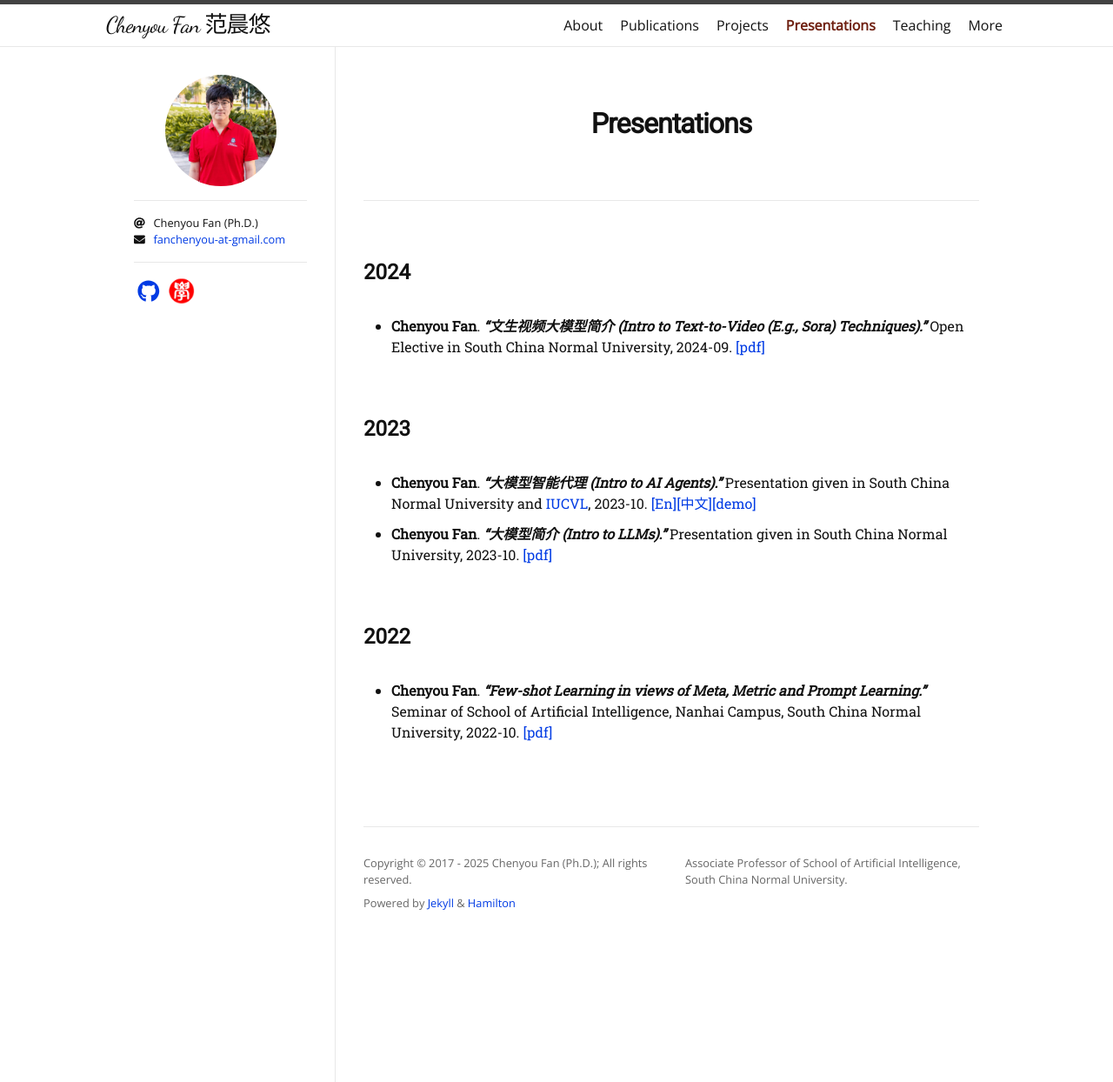
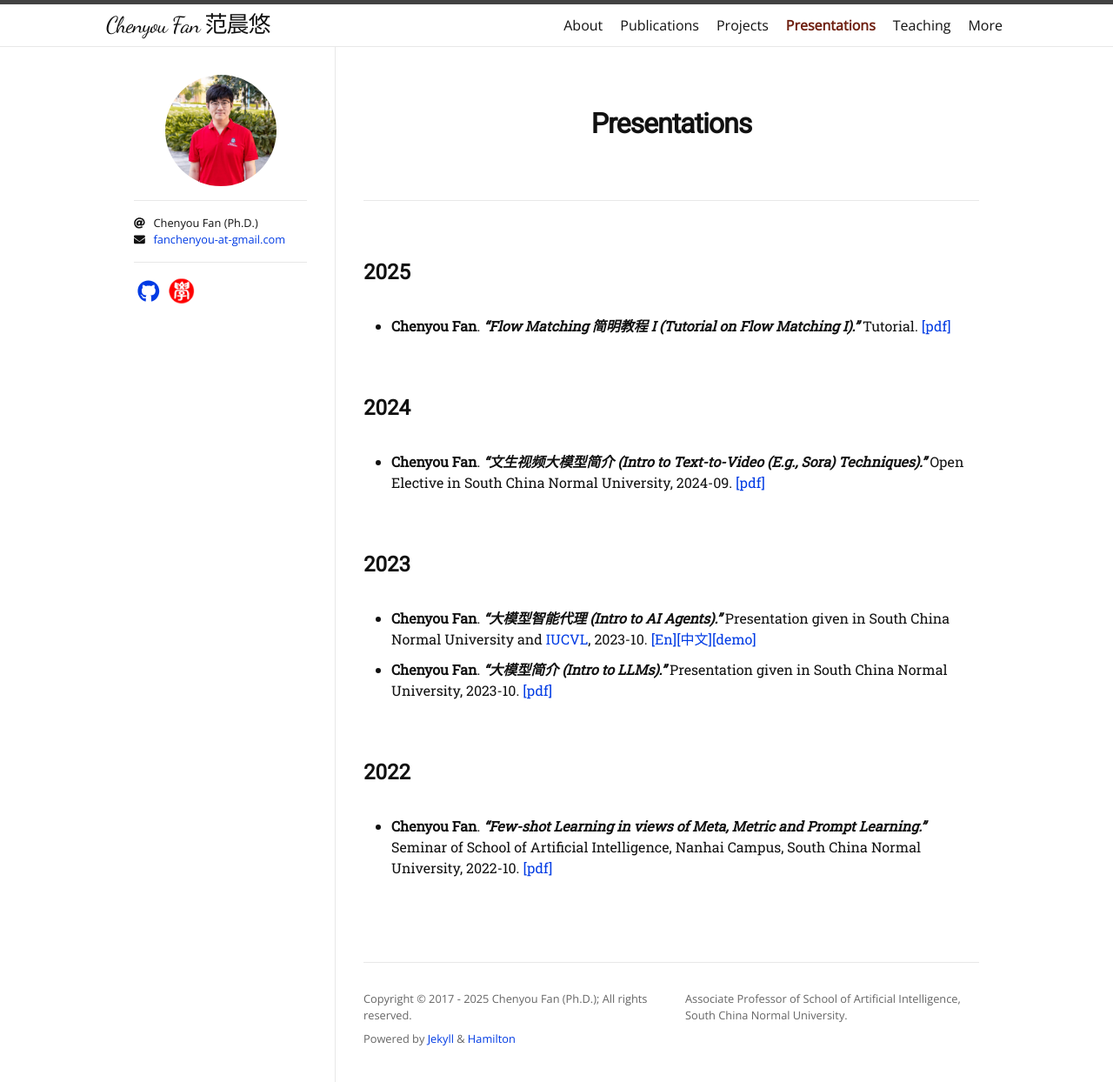
Before and after one commit to fanchenyou/fanchenyou.github.io, a Jekyll site: the page built from presentations.md, in a window 1280 px wide. Shown: the whole page at 87% size. Built offline with Jekyll 4.4.1, drawn with Linux system fonts in a browser that asks for light colours; nearby versions of some CDN libraries; some web fonts are replaced.

Commit message:
tutorial

```diff
--- a/presentations.md
+++ b/presentations.md
@@ -4,6 +4,9 @@ type: presentations
 title: Presentations
 permalink: /presentations/
 ---
+
+## 2025
+* **Chenyou Fan**. ***"Flow Matching 简明教程 I (Tutorial on Flow Matching I)."*** Tutorial. [[pdf]](https://fanchenyou.github.io/docs/flow_matching_1.pdf){:target="_blank"}
 
 ## 2024
 * **Chenyou Fan**. ***"文生视频大模型简介 (Intro to Text-to-Video (E.g., Sora) Techniques)."*** Open Elective in South China Normal University, 2024-09. [[pdf]](https://fanchenyou.github.io/docs/t2v.pdf){:target="_blank"}
```
Also changed, not shown: 3 other files.
